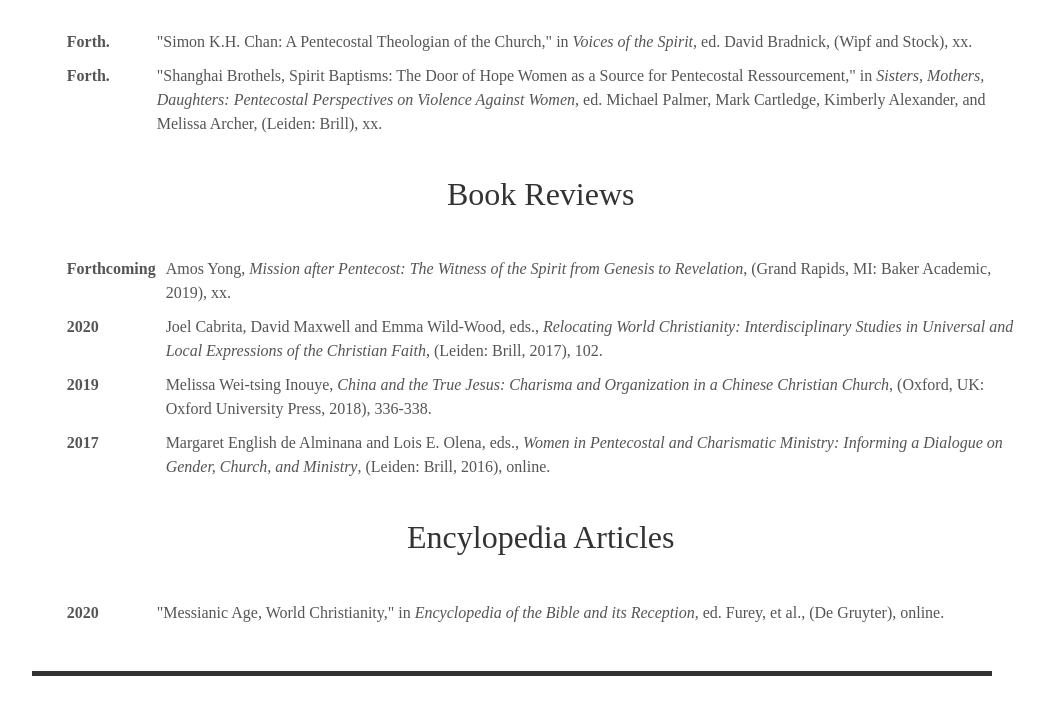
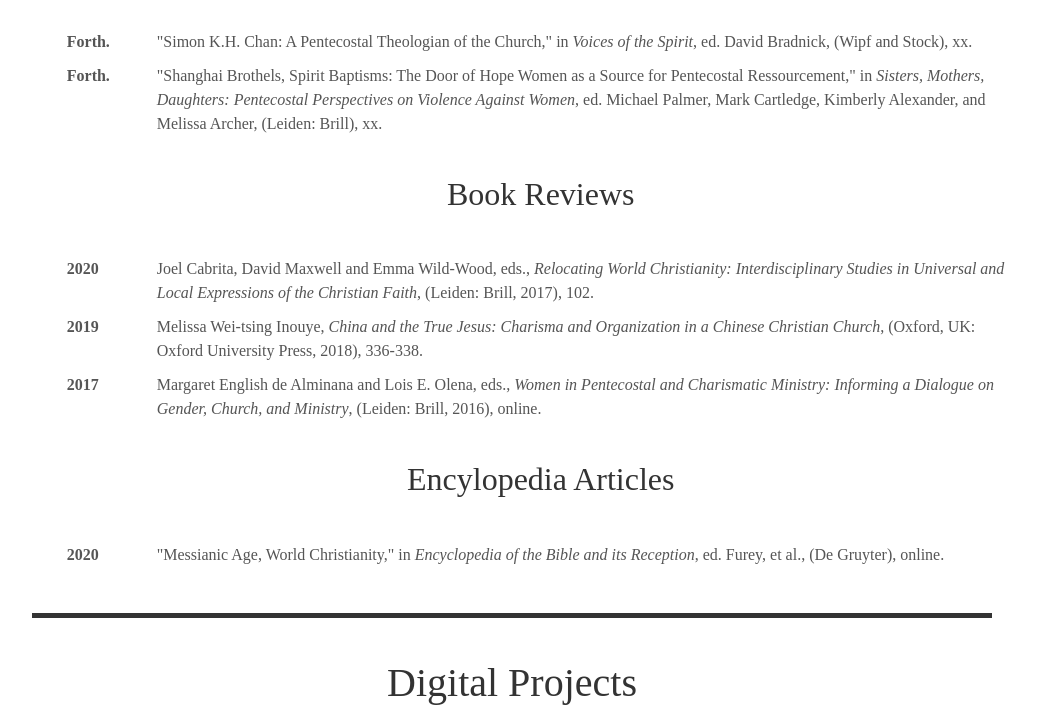
Before and after one commit to alex-mayfield/alex-mayfield.github.io, a Jekyll site: the page built from index.html, in a window 1280 px wide and 900 px high, scrolled down 2102 px, cut to the strip 0-711 px from the top of the window. Shown: the whole strip, without its empty margins (128-1172 px from the left). Built offline with Jekyll 4.4.1, drawn with Linux system fonts in a browser that asks for light colours; some web fonts are replaced.

Commit message:
Update publications.yml

```diff
--- a/_data/publications.yml
+++ b/_data/publications.yml
@@ -99,13 +99,3 @@
     publisher: "De Gruyter"
     page: online
     author:
-  - title: "Mission after Pentecost: The Witness of the Spirit from Genesis to Revelation"
-    type: review
-    year: Forthcoming
-    journal: International Bulletin of Mission Research
-    vol_iss:
-    book:
-    edit:
-    publisher: "Grand Rapids, MI: Baker Academic, 2019"
-    page: xx
-    author: Amos Yong
```
